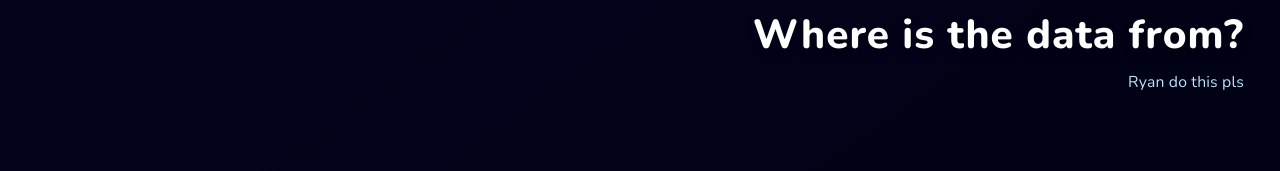
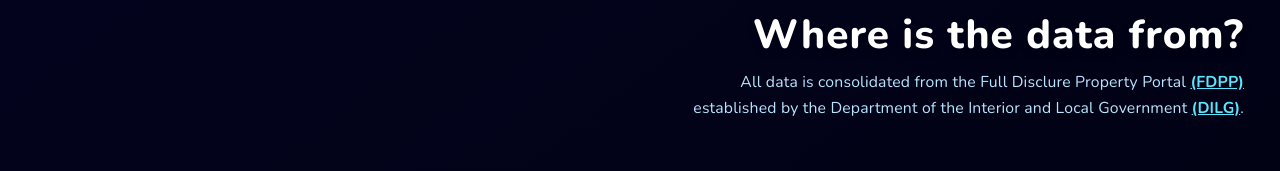
Before and after one commit to RiceCell/SugboKlaro, a Vue app: page /about in a window 1280 px wide. Shown: the part 387-558 px from the top of the page. Built offline with nearby package versions, Linux system fonts and the light colour scheme; no server answers.

Commit message:
added description for where data is from

```diff
--- a/src/views/AboutView.vue
+++ b/src/views/AboutView.vue
@@ -19,7 +19,10 @@
             Where is the data from?
           </h1>
           <p class="text-sky-200 mt-3 text-sm max-w-lg text-right leading-relaxed">
-            Ryan do this pls
+            All data is consolidated from the Full Disclure Property Portal
+            <a href ="https://fdpp.dilg.gov.ph" target ="_blank" class="text-cyan-gr-start underline font-bold">(FDPP)</a>
+            established by the Department of the Interior and Local Government
+            <a href ="https://www.dilg.gov.ph" target ="_blank" class="text-cyan-gr-start underline font-bold">(DILG)</a>.
           </p>
         </section>
 
```
